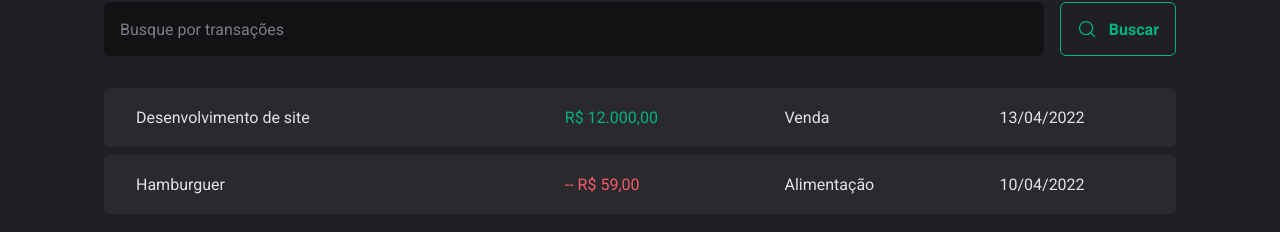
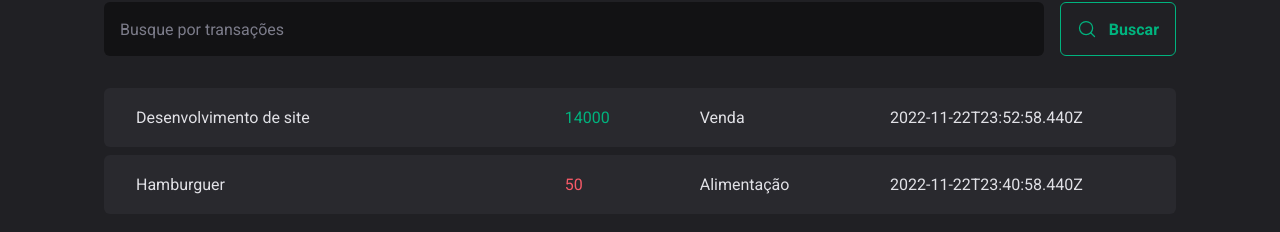
Before and after one commit to FernandoBrino/dt-money, a React (Vite) app: page / in a window 1280 px wide. Shown: the part 272-504 px from the top of the page. Built offline with nearby package versions, Linux system fonts and the light colour scheme; data requests are answered from the project's data file.

Commit message:
Create json-server

```diff
--- a/package.json
+++ b/package.json
@@ -5,6 +5,7 @@
   "type": "module",
   "scripts": {
     "dev": "vite",
+    "dev:server": "json-server server.json -w -d 500",
     "build": "tsc && vite build",
     "preview": "vite preview"
   },
@@ -21,6 +22,7 @@
     "@types/react": "^18.0.24",
     "@types/react-dom": "^18.0.8",
     "@vitejs/plugin-react": "^2.2.0",
+    "json-server": "^0.17.1",
     "typescript": "^4.6.4",
     "vite": "^3.2.3"
   }
--- /dev/null
+++ b/server.json
@@ -0,0 +1,21 @@
+{
+  "transactions": [
+    {
+      "id": 1,
+      "description": "Desenvolvimento de site",
+      "type": "income",
+      "category": "Venda",
+      "price": 14000,
+      "createdAt": "2022-11-22T23:52:58.440Z"
+    },
+
+    {
+      "id": 2,
+      "description": "Hamburguer",
+      "type": "outcome",
+      "category": "Alimentação",
+      "price": 50,
+      "createdAt": "2022-11-22T23:40:58.440Z"
+    }
+  ]
+}
--- a/src/pages/Transactions/index.tsx
+++ b/src/pages/Transactions/index.tsx
@@ -1,3 +1,4 @@
+import { useEffect, useState } from "react";
 import { Header } from "../../components/Header";
 import { Summary } from "../../components/Summary";
 import { SearchForm } from "./components/SearchForm";
@@ -7,7 +8,29 @@
   TransactionsTable,
 } from "./styles";
 
+interface Transaction {
+  id: number;
+  description: string;
+  type: "income" | "outcome";
+  price: number;
+  category: string;
+  createdAt: string;
+}
+
 export function Transactions() {
+  const [transactions, setTransactions] = useState<Transaction[]>([]);
+
+  async function loadTransactions() {
+    const response = await fetch("http://localhost:3000/transactions");
+    const data = await response.json();
+
+    setTransactions(data);
+  }
+
+  useEffect(() => {
+    loadTransactions();
+  }, []);
+
   return (
     <div>
       <Header />
@@ -18,23 +41,20 @@
 
         <TransactionsTable>
           <tbody>
-            <tr>
-              <td width="40%">Desenvolvimento de site</td>
-              <td>
-                <PriceHighLight variant="income">R$ 12.000,00</PriceHighLight>
-              </td>
-              <td>Venda</td>
-              <td>13/04/2022</td>
-            </tr>
-
-            <tr>
-              <td width="40%">Hamburguer</td>
-              <td>
-                <PriceHighLight variant="outcome">-- R$ 59,00</PriceHighLight>
-              </td>
-              <td>Alimentação</td>
-              <td>10/04/2022</td>
-            </tr>
+            {transactions.map((transaction) => {
+              return (
+                <tr key={transaction.id}>
+                  <td width="40%">{transaction.description}</td>
+                  <td>
+                    <PriceHighLight variant={transaction.type}>
+                      {transaction.price}
+                    </PriceHighLight>
+                  </td>
+                  <td>{transaction.category}</td>
+                  <td>{transaction.createdAt}</td>
+                </tr>
+              );
+            })}
           </tbody>
         </TransactionsTable>
       </TransactionContainer>
```
Also changed, not shown: 1 other file (tests, documents, lock files or other folders).
